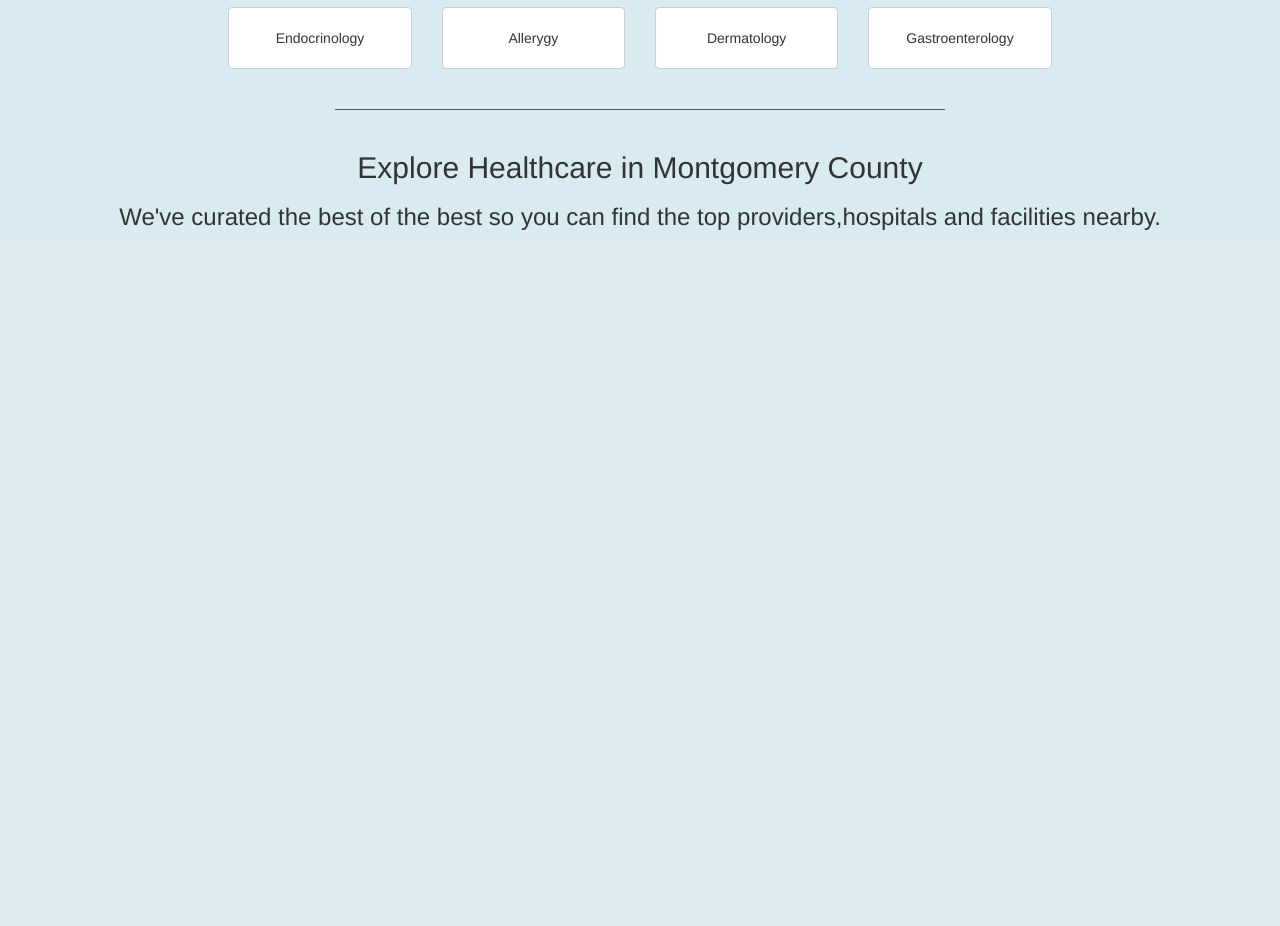
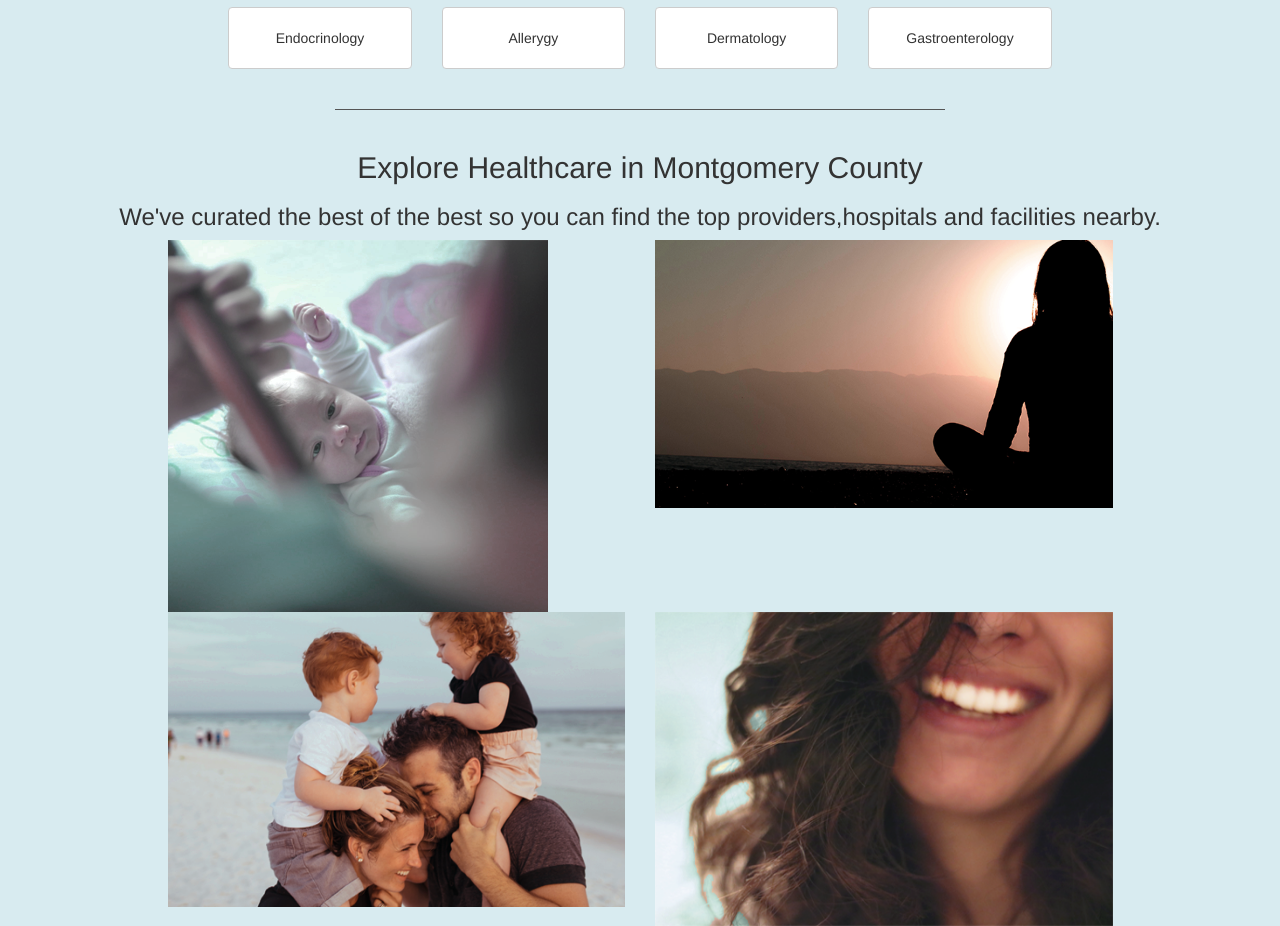
Before and after one commit to yuanlunchuan/doctorSearch, a Django app: page / in a window 1280 px wide. Shown: the part 660-1586 px from the top of the page. Before the commit the page ends 890 px from the top, so only its background shows below. Run offline with Django 3.2, Linux system fonts and the light colour scheme; some libraries are stand-ins or nearby versions; some web fonts are replaced.

Commit message:
1, Add picture.

```diff
--- a/doctors/templates/doctors/index.html
+++ b/doctors/templates/doctors/index.html
@@ -111,6 +111,22 @@
   <section class="container">
     <h2 class="text-center">Explore Healthcare in Montgomery County</h2>
     <h3 class="text-center">We've curated the best of the best so you can find the top providers,hospitals and facilities nearby.</h3>
+    <div class="row">
+      <div class="col-md-5 col-md-offset-1">
+        <img src="{% static 'image/baby.png' %}" class="img-responsive" >
+      </div>
+      <div class="col-md-5">
+        <img src="{% static 'image/patient.png' %}" class="img-responsive" >
+      </div>
+    </div>
+    <div class="row">
+      <div class="col-md-5 col-md-offset-1">
+        <img src="{% static 'image/family.png' %}" class="img-responsive">
+      </div>
+      <div class="col-md-5">
+        <img src="{% static 'image/woman.png' %}" class="img-responsive">
+      </div>
+    </div>
   </section>
 {% endblock %}
 
```
Also changed, not shown: static/image/patient.png (renamed from static/image/patine.png).
